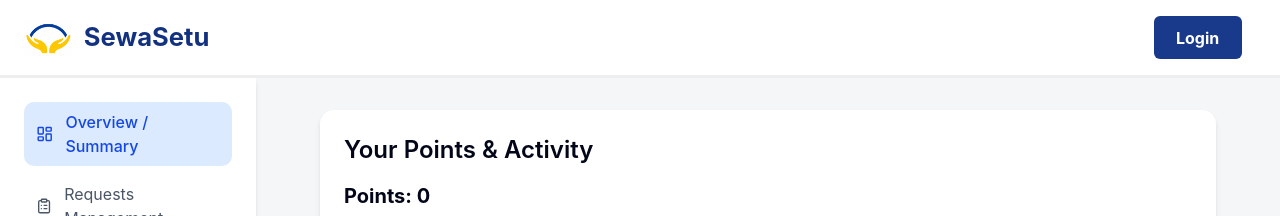
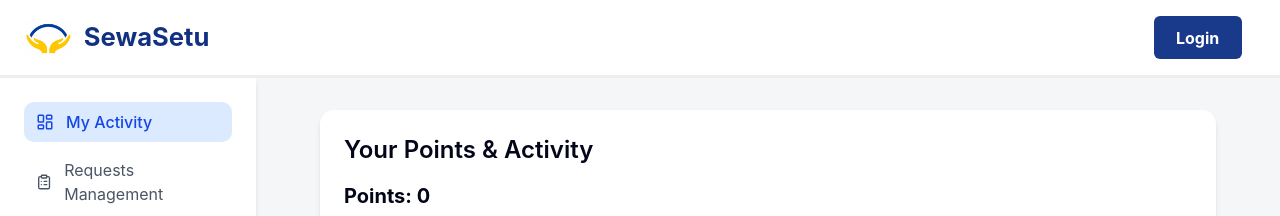
Before and after one commit to Rahul-Sachdeva/SewaSetu, a React (Vite) app in the folder frontend/: page /dashboard in a window 1280 px wide. Shown: the top 216 px of the page. Built offline with nearby package versions, Linux system fonts and the light colour scheme; no server answers.

Commit message:
Improving NGO Dashboard Page

```diff
--- a/frontend/src/pages/NGOdashboardPage.jsx
+++ b/frontend/src/pages/NGOdashboardPage.jsx
@@ -71,7 +71,7 @@ export default function NGODashboard() {
   }, [active, user]);
 
   const menuItems = [
-    { id: "overview", label: "Overview / Summary", icon: <LayoutDashboard size={18} /> },
+    { id: "overview", label: "My Activity", icon: <LayoutDashboard size={18} /> },
     { id: "ngo-requests", label: "Requests Management", icon: <ClipboardList size={18} /> },
     { id: "donations", label: "Donations Management", icon: <Gift size={18} /> },
     { id: "campaign-new", label: "Create New Campaign", icon: <FolderPlus size={18} /> },
@@ -107,7 +107,7 @@ export default function NGODashboard() {
 
         {/* Main Content */}
         <main className="flex-1 p-8">
-          {/* Overview Tab */}
+          {/* Activity Tab */}
           {active === "overview" && (
             <div className="bg-white rounded-xl shadow-md p-6 max-w-4xl mx-auto">
               <h2 className="text-2xl font-semibold mb-4">Your Points & Activity</h2>
```
